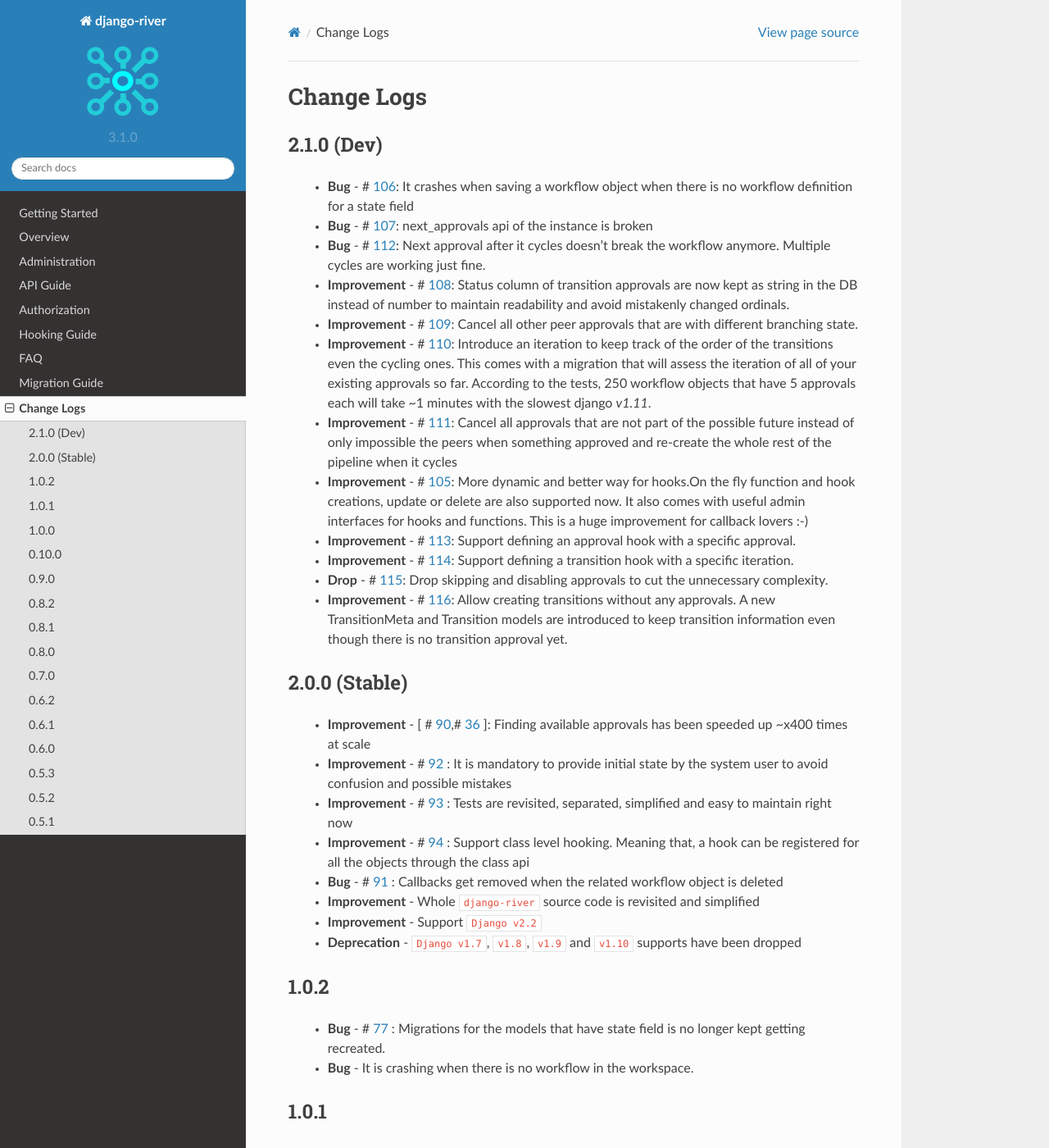
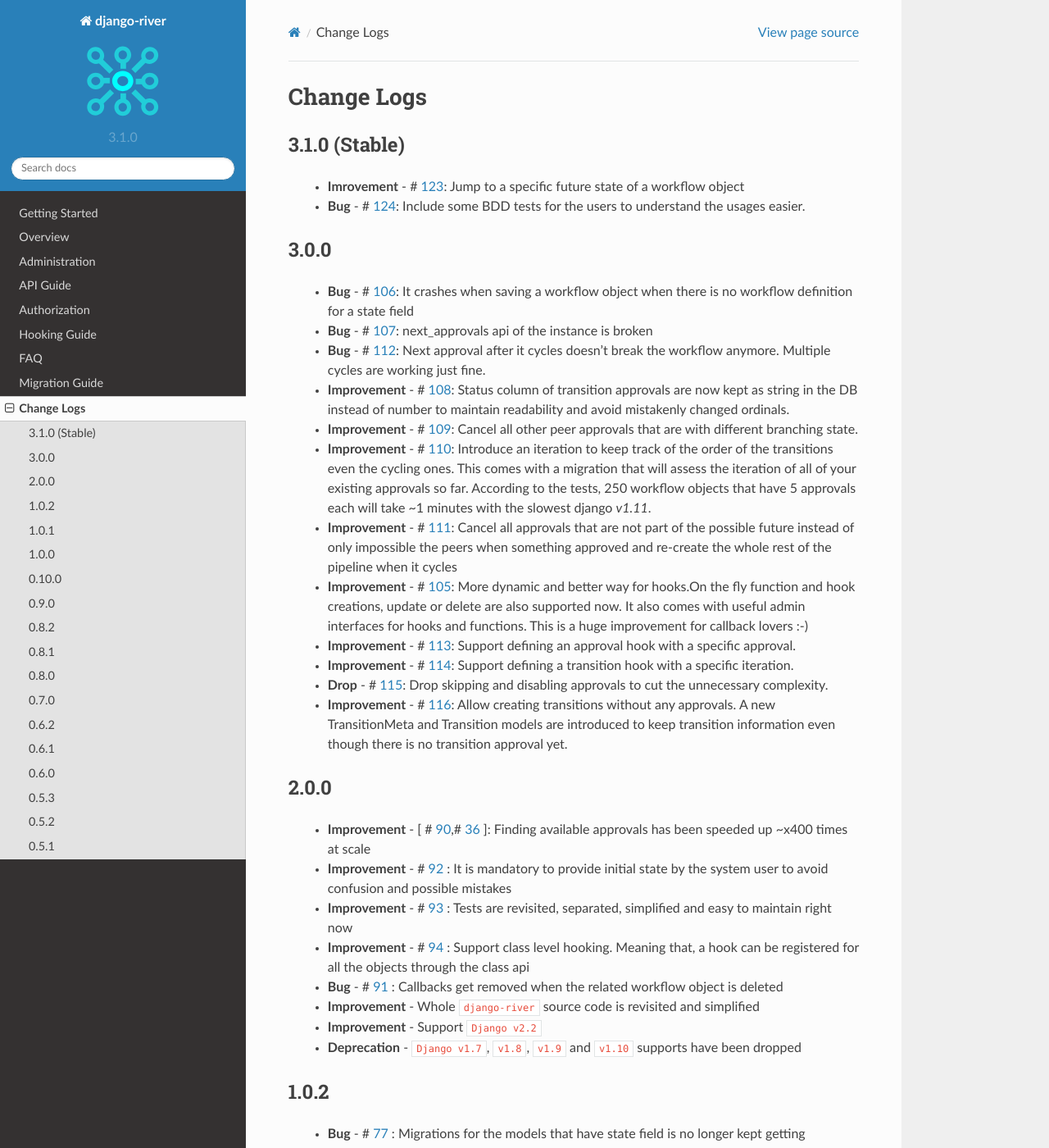
Before and after one commit to javrasya/django-river, a Sphinx documentation site: the page built from docs/changelog.rst, in a window 1280 px wide and 1400 px high. Shown: the whole window at 82% size. Built offline with Sphinx 7.4.7 and the Read the Docs theme 2.0.0, drawn with Linux system fonts in a browser that asks for light colours; pages that are not in the unit, such as notebooks, are missing from menus.

Commit message:
Update changelogs

```diff
--- a/docs/changelog.rst
+++ b/docs/changelog.rst
@@ -3,8 +3,17 @@
 Change Logs
 ===========
 
-2.1.0 (Dev)
+3.1.0 (Stable)
 --------------
+    * **Imrovement**  -  # 123_: Jump to a specific future state of a workflow object
+    * **Bug**         -  # 124_: Include some BDD tests for the users to understand the usages easier.
+
+
+.. _123: https://github.com/javrasya/django-river/issues/123
+.. _124: https://github.com/javrasya/django-river/issues/124
+
+3.0.0
+-----
     * **Bug**         -  # 106_: It crashes when saving a workflow object when there is no workflow definition for a state field
     * **Bug**         -  # 107_: next_approvals api of the instance is broken
     * **Bug**         -  # 112_: Next approval after it cycles doesn't break the workflow anymore. Multiple cycles are working just fine.
```
Also changed, not shown: other parts of docs/changelog.rst (+2 -2 lines).
